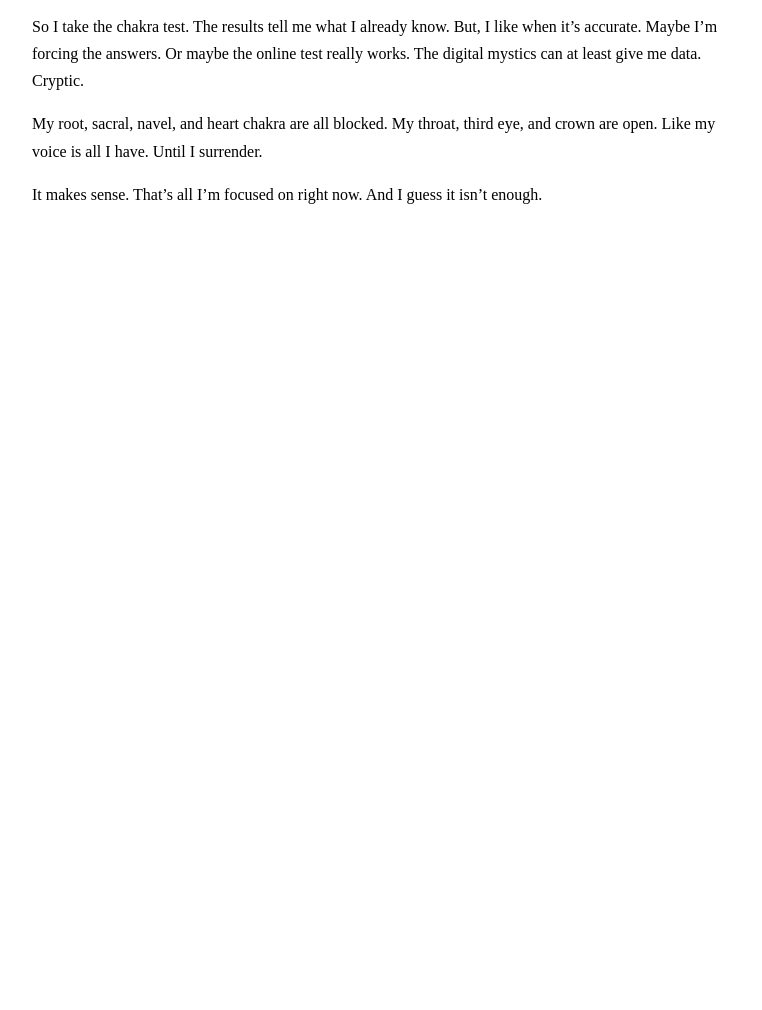
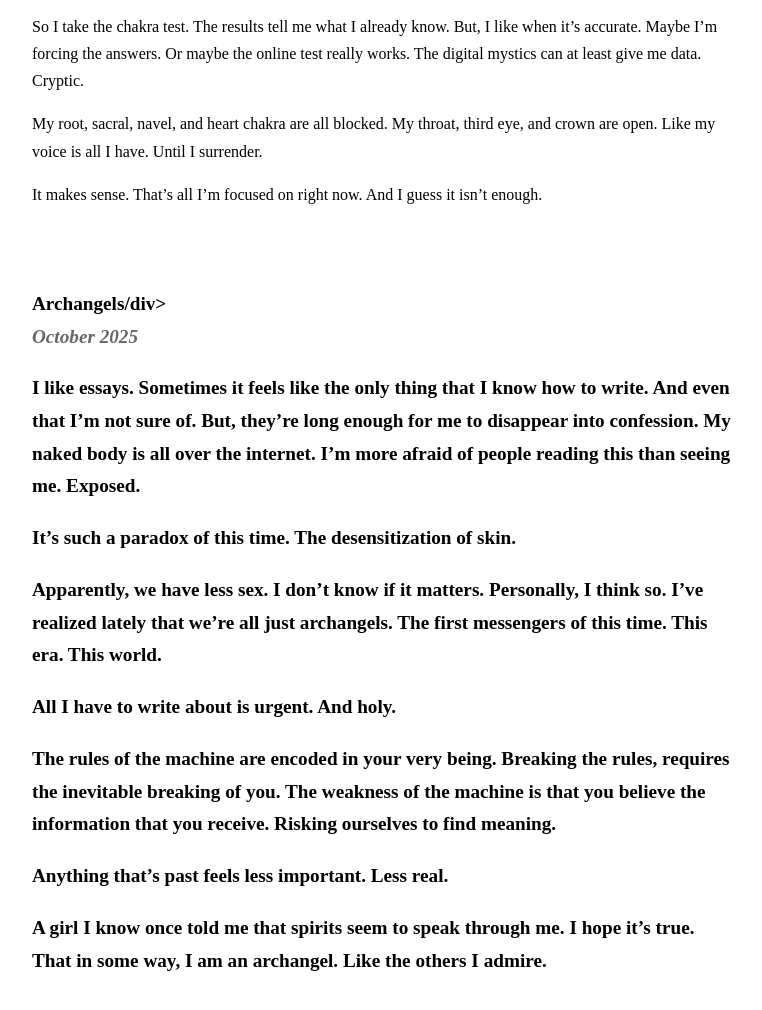
Before and after one commit to lenaoldfield/motheroftheworld, a plain HTML site: page annotations.html in a window 1280 px wide. Shown: the part 2432-3442 px from the top of the page, without its empty margins (258-1020 px from the left). Before the commit the page ends 2720 px from the top, so only its background shows below. Drawn offline with Linux system fonts and the light colour scheme.

Commit message:
Update annotations.html

```diff
--- a/annotations.html
+++ b/annotations.html
@@ -101,5 +101,17 @@
     <p>It makes sense. That’s all I’m focused on right now. And I guess it isn’t enough.</p>
    </div>
 
+    <div class="essay">
+    <div class="essay-title">Archangels/div>
+    <div class="essay-date">October 2025</div>
+    <p>I like essays. Sometimes it feels like the only thing that I know how to write. And even that I’m not sure of. But, they’re long enough for me to disappear into confession. My naked body is all over the internet. I’m more afraid of people reading this than seeing me. Exposed.</p>
+    <p>It’s such a paradox of this time. The desensitization of skin.</p>
+    <p>Apparently, we have less sex. I don’t know if it matters. Personally, I think so. I’ve realized lately that we’re all just archangels. The first messengers of this time. This era. This world.</p>
+    <p>All I have to write about is urgent. And holy.</p>
+    <p>The rules of the machine are encoded in your very being. Breaking the rules, requires the inevitable breaking of you. The weakness of the machine is that you believe the information that you receive. Risking ourselves to find meaning.</p>
+    <p>Anything that’s past feels less important. Less real.</p>
+    <p>A girl I know once told me that spirits seem to speak through me. I hope it’s true. That in some way, I am an archangel. Like the others I admire.</p>
+    </div>
+
 </body>
 </html>
```
